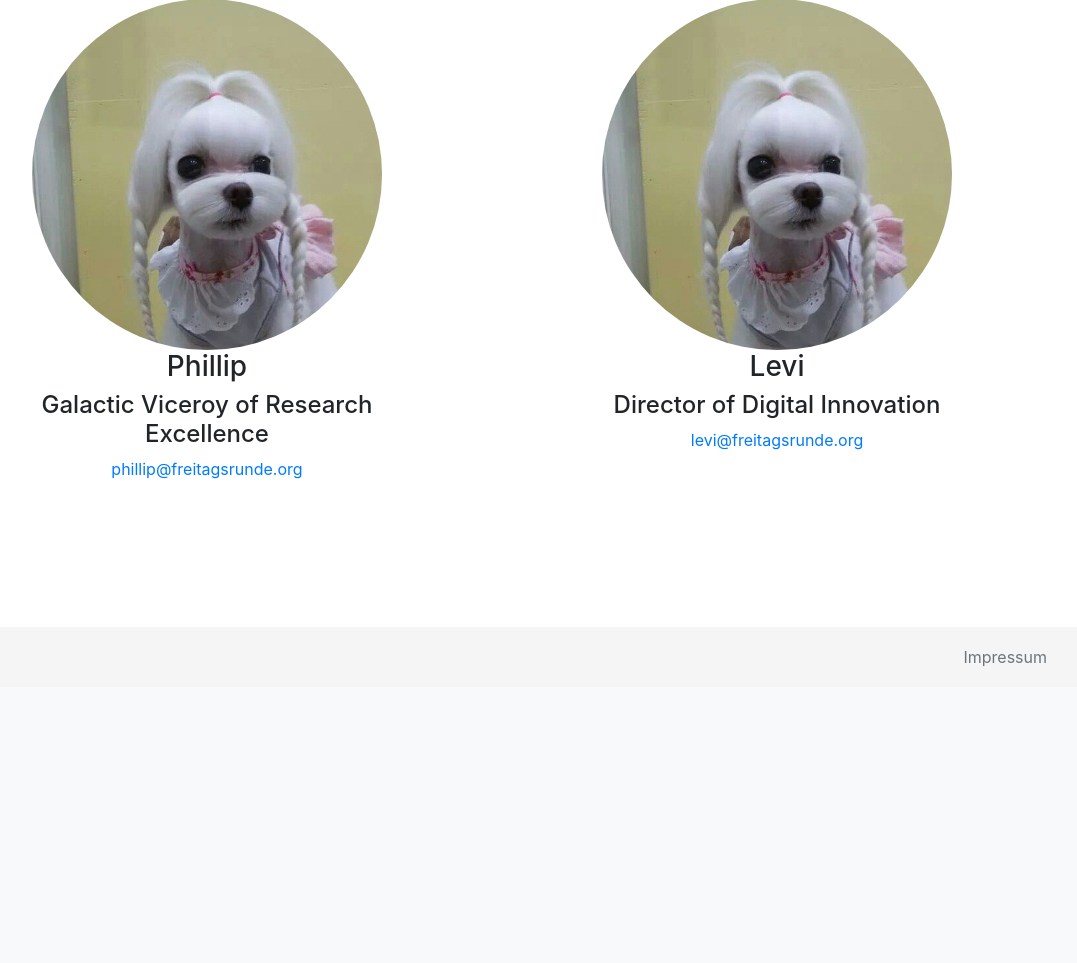
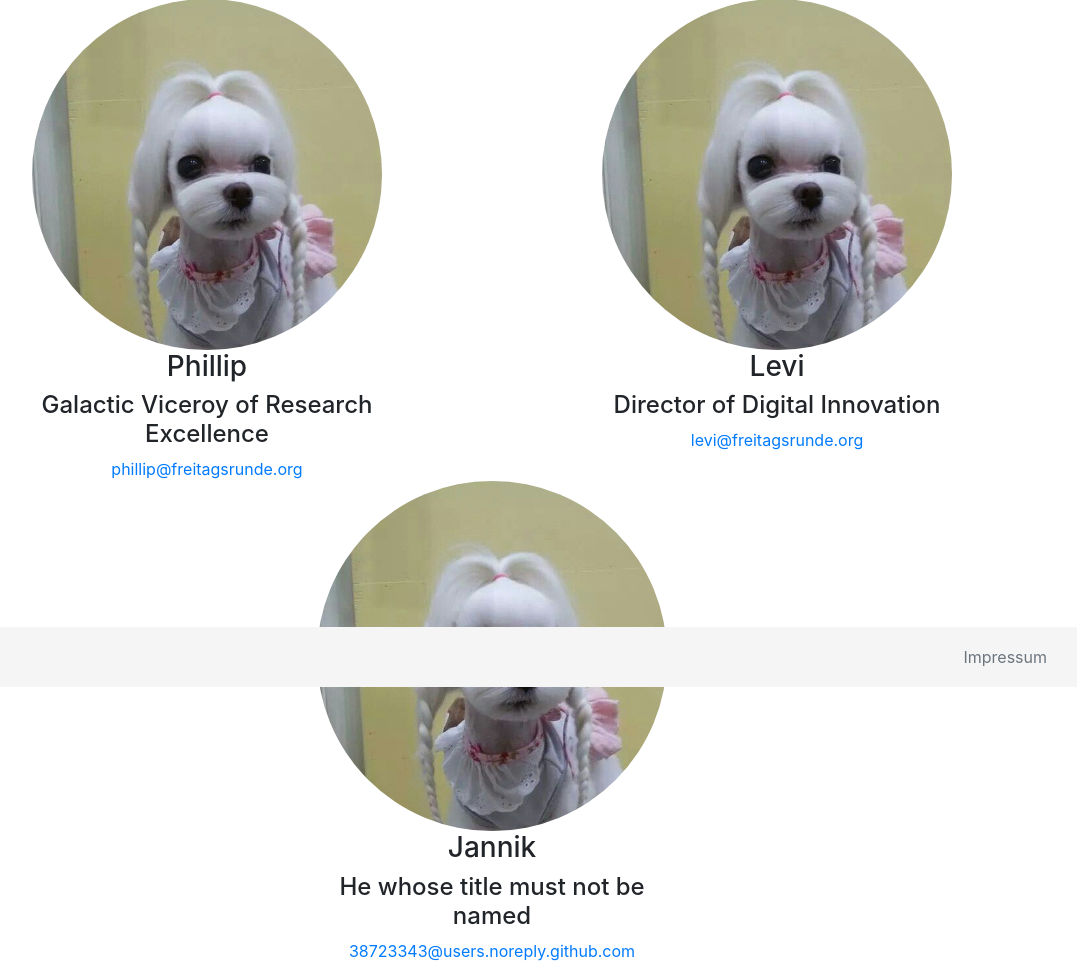
Before and after one commit to phiphi282/Frudo, a Django app: page /tasks/impressum/ in a window 1280 px wide. Shown: the part 113-1076 px from the top of the page, without its empty margins (148-1225 px from the left). Before the commit the page ends 780 px from the top, so only its background shows below. Run offline with Django 3.2, Linux system fonts and the light colour scheme; the visitor is signed in with stand-in values (Sample User, id 1); some libraries are stand-ins or nearby versions.

Commit message:
Extended Impressum.

```diff
--- a/Django/tasks/templates/tasks/impressum.html
+++ b/Django/tasks/templates/tasks/impressum.html
@@ -18,5 +18,13 @@
 				<a href="mailto:levi@freitagsrunde.org" class="text-center d-block">levi@freitagsrunde.org</a>
 			</div>
 		</div>
+		<div class="row justify-content-around">
+			<div class="col-md-4">
+				<img src="{% static 'tasks/img/hund.jpg' %}" class="rounded-circle" alt="Me" style="width:100%">
+				<h3 class="text-center">Jannik</h3>
+				<h4 class="text-center">He whose title must not be named</h4>
+				<a href="mailto:38723343@users.noreply.github.com" class="text-center d-block">38723343@users.noreply.github.com</a>
+			</div>
+		</div>
 	</div>
 {% endblock %}
```
